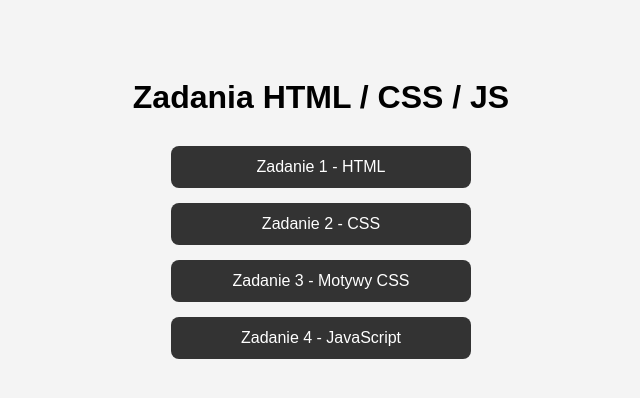
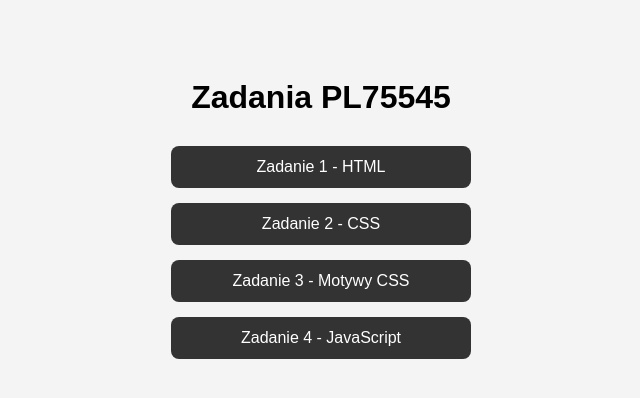
Before and after one commit to PL75545/Zadania, a plain HTML site: page index.html in a window 1280 px wide. Shown: the whole page, without its empty margins (319-959 px from the left). Drawn offline with Linux system fonts and the light colour scheme.

Commit message:
Update page title and header in index.html

```diff
--- a/index.html
+++ b/index.html
@@ -41,7 +41,7 @@
 
 <body>
 
-<h1>Zadania HTML / CSS / JS</h1>
+<h1>Zadania PL75545</h1>
 
 <div class="menu">
 
```
